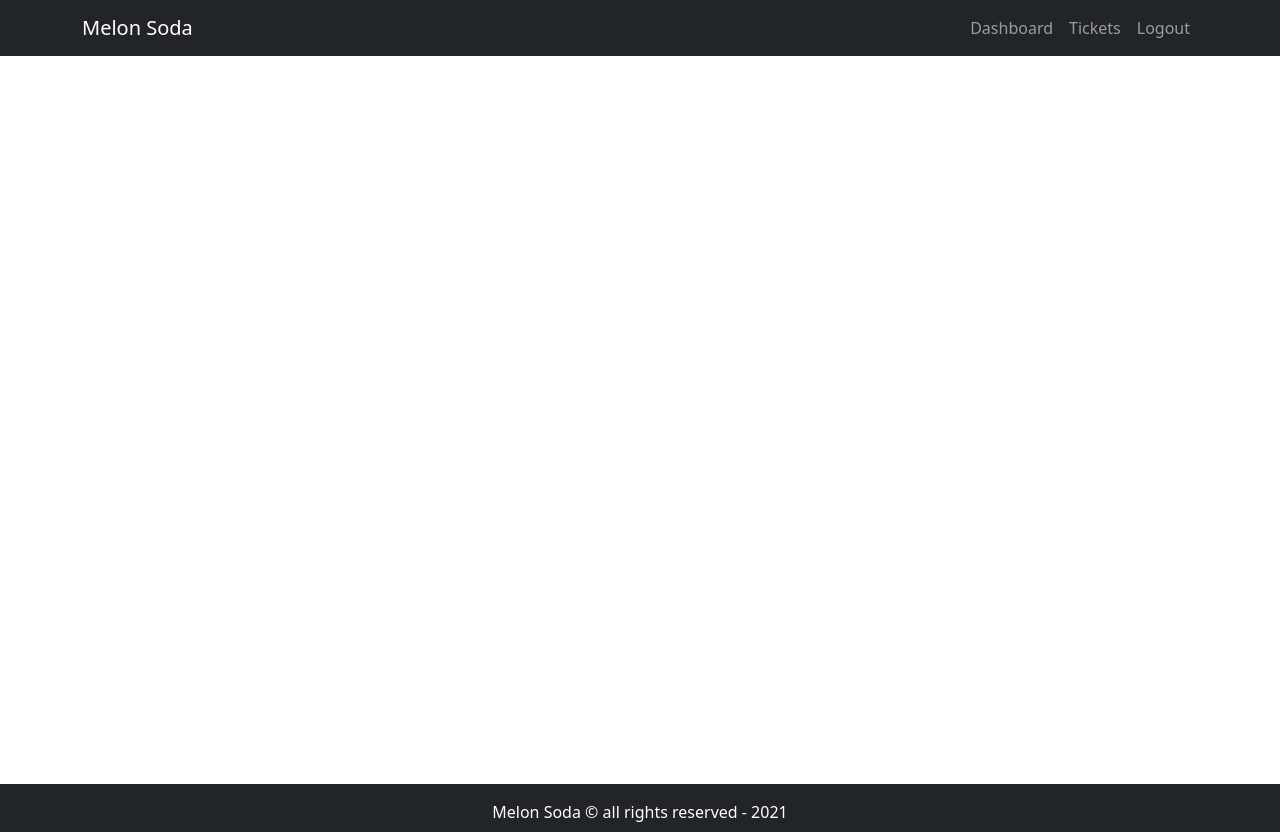
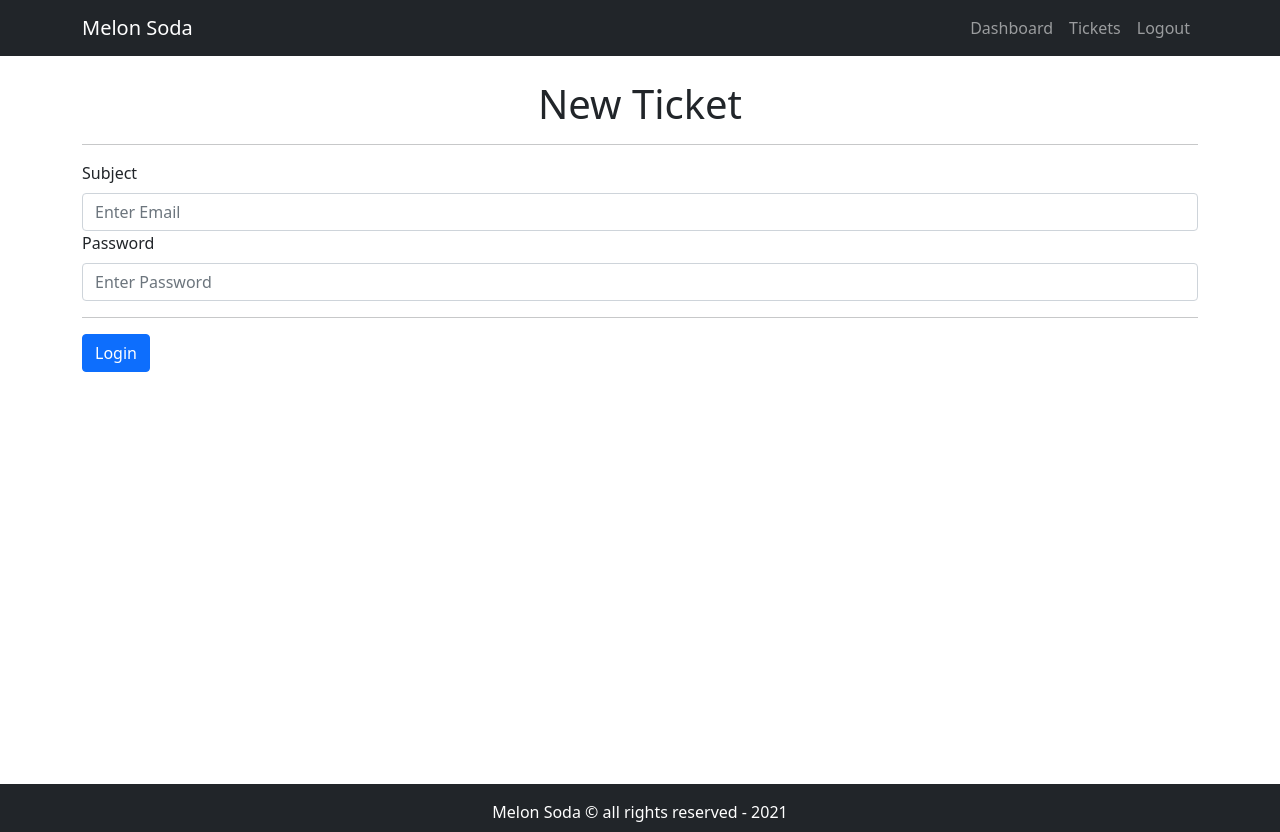
Before and after one commit to Daniel-Aguila/Melon_Soda, a React (Create React App) app in the folder frontend/: page / in a window 1280 px wide. Built offline with nearby package versions, Linux system fonts and the light colour scheme.

Commit message:
Started Add Ticket Form Pg

```diff
--- a/frontend/src/App.js
+++ b/frontend/src/App.js
@@ -7,10 +7,10 @@ import {AddTicket} from './pages/AddTicket.page'
 function App() {
   return (
     <div className="App">
-      {/* <Entry/> */}
       <DefaultLayout>
         {/*<Dashboard/>*/}
-        {<AddTicket/>}
+        <AddTicket/>
+        {/*<Entry/>*/}
       </DefaultLayout>
     </div>
   );
--- /dev/null
+++ b/frontend/src/components/AddTicketForm.comp.js
@@ -0,0 +1,23 @@
+import React from "react";
+import {Form, Container, Row, Col, Button} from "react-bootstrap";
+
+export const AddTicketForm = () => {
+    return(
+        <div>
+            <h1 className="text-center">New Ticket</h1>
+            <hr/>
+            <Form autoComplete="off">
+                <Form.Group>
+                    <Form.Label>Subject</Form.Label>
+                    <Form.Control name="subject"  placeholder="Enter Email" required/>
+                </Form.Group>
+                <Form.Group>
+                    <Form.Label>Password</Form.Label>
+                    <Form.Control type="password" name="password"  placeholder="Enter Password" required/>
+                </Form.Group>
+                <hr/>
+                <Button type="submit">Login</Button>
+            </Form>
+        </div>
+    )
+};
--- a/frontend/src/components/TicketTable.comp.js
+++ b/frontend/src/components/TicketTable.comp.js
@@ -7,7 +7,6 @@ export const TicketTable = ({tickets}) =>{
             {/* Table Header */}
             <Table variant="dark" hover bordered>
                 <thead>
-
                     <tr>
                         <th>#</th>
                         <th>Subjects</th>
--- a/frontend/src/pages/AddTicket.page.js
+++ b/frontend/src/pages/AddTicket.page.js
@@ -1,10 +1,18 @@
 import React from 'react'
 import {Container,Row,Col,Form} from 'react-bootstrap'
+import {AddTicketForm} from '../components/AddTicketForm.comp'
+import './AddTicket.style.css';
 
 export const AddTicket = () => {
     return (
-        <Container>
-
-        </Container>
+            <Container>
+                <Row>
+                    <Col>
+                        <div className="Jumbotron">
+                            <AddTicketForm/>
+                        </div>
+                    </Col>
+                </Row>
+            </Container>
     )
 };
--- /dev/null
+++ b/frontend/src/pages/AddTicket.style.css
@@ -0,0 +1,6 @@
+.jumbotron {
+    padding: 3rem 10rem;
+    margin-bottom: 2rem;
+    background-color: #e9ecef;
+    border-radius: .3rem;
+  }
```
